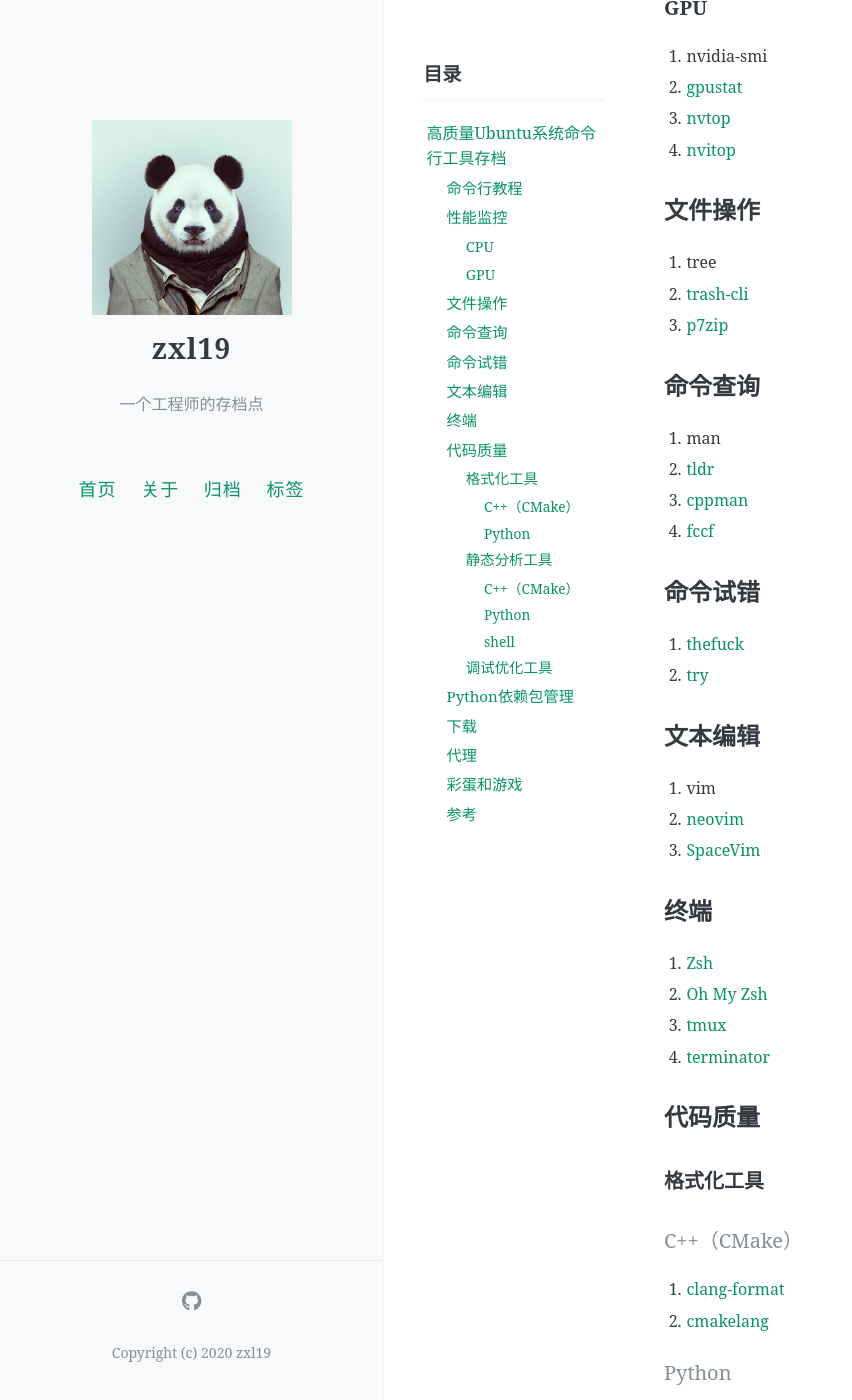
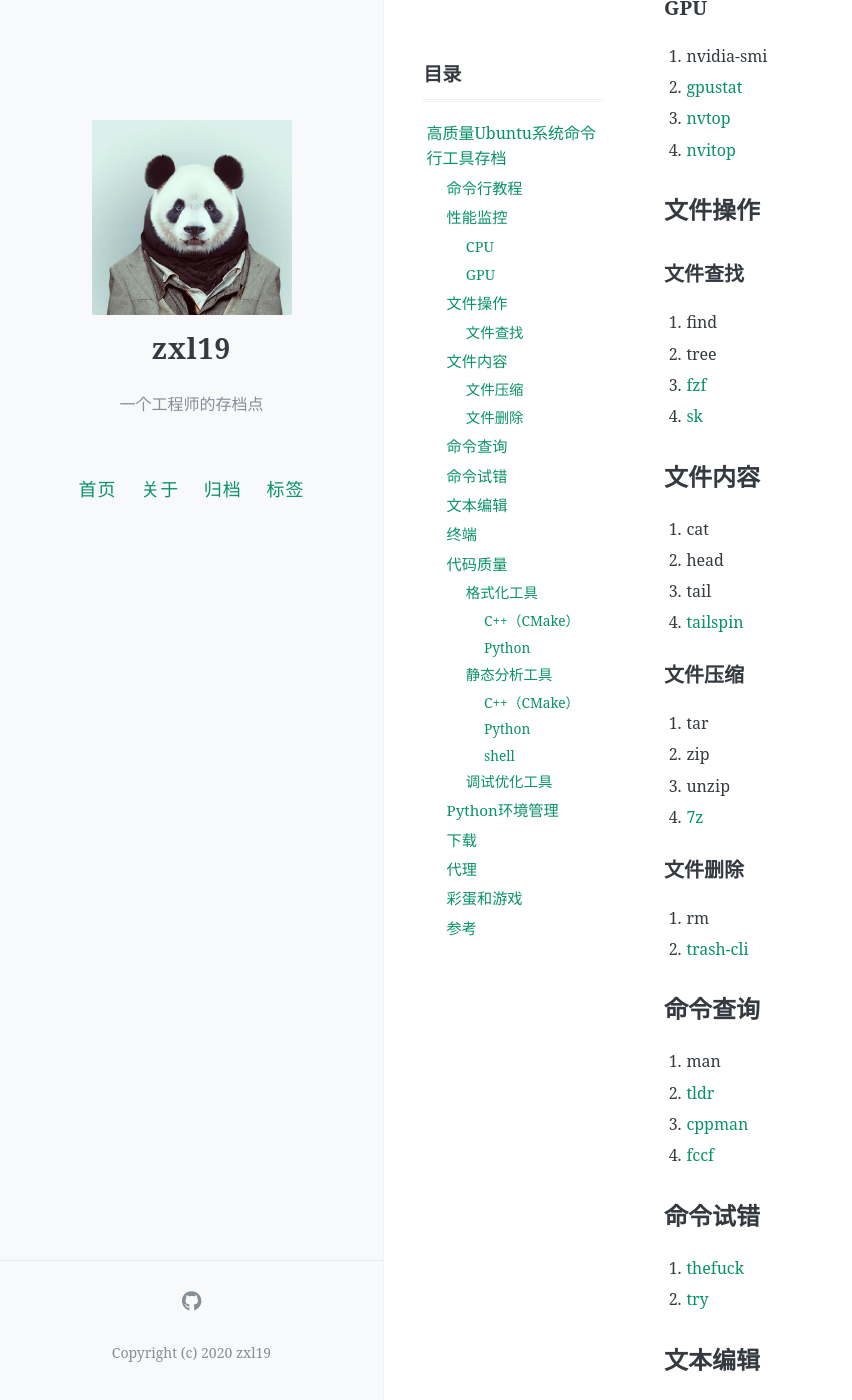
Before and after one commit to zxl19/zxl19.github.io, a Jekyll site: the page built from _posts/2021-10-11-terminal-tool.md, in a window 1280 px wide and 1400 px high, scrolled down 837 px. Shown: the whole window, without its empty margins (0-852 px from the left). Built offline with Jekyll 4.4.1, drawn with Linux system fonts in a browser that asks for light colours; comment, search, counter and statistics services are not loaded; some of the changed text lies outside the part shown.

Commit message:
Update Posts

```diff
--- a/_posts/2021-10-11-terminal-tool.md
+++ b/_posts/2021-10-11-terminal-tool.md
@@ -43,9 +43,31 @@ pinned: false
 
 ## 文件操作
 
-1. tree
+### 文件查找
+
+1. find
+2. tree
+3. [fzf](https://github.com/junegunn/fzf)
+4. [sk](https://github.com/lotabout/skim)
+
+## 文件内容
+
+1. cat
+2. head
+3. tail
+4. [tailspin](https://github.com/bensadeh/tailspin)
+
+### 文件压缩
+
+1. tar
+2. zip
+3. unzip
+4. [7z](https://www.7-zip.org/links.html)
+
+### 文件删除
+
+1. rm
 2. [trash-cli](https://github.com/andreafrancia/trash-cli)
-3. [p7zip](https://www.7-zip.org/links.html)
 
 ## 命令查询
 
@@ -112,15 +134,16 @@ pinned: false
 
 ### 调试优化工具
 
-1. gdb
-2. valgrind
-3. [brendangregg/FlameGraph](https://github.com/brendangregg/FlameGraph)
+1. [gdb](https://sourceware.org/gdb/)
+2. [valgrind](https://valgrind.org)
+3. [flamegraph.pl](https://github.com/brendangregg/FlameGraph)
 
-## Python依赖包管理
+## Python环境管理
 
-1. [pipdeptree](https://github.com/tox-dev/pipdeptree)
+1. [pyenv](https://github.com/pyenv/pyenv)
 2. [poetry](https://github.com/python-poetry/poetry)
-3. [pigar](https://github.com/damnever/pigar)
+3. [pipdeptree](https://github.com/tox-dev/pipdeptree)
+4. [pigar](https://github.com/damnever/pigar)
 
 ## 下载
 
@@ -152,15 +175,16 @@ pinned: false
 6. [九张图一览Linux性能工具全景图-michaelli的文章-知乎](https://zhuanlan.zhihu.com/p/590821534)
 7. [【工具篇】如何优雅地监控显卡(GPU)使用情况？-聚丙烯酰胺的文章-知乎](https://zhuanlan.zhihu.com/p/577533593)
 8. [nvitop: 史上最强GPU性能实时监测工具-AGI之心的文章-知乎](https://zhuanlan.zhihu.com/p/614024375)
-9. [Trash-Cli：Linux上的命令行回收站工具-Linux中国的文章-知乎](https://zhuanlan.zhihu.com/p/44948578)
-10. [一句f**k代码自动纠错，美女程序员教你建一个狂拽酷炫的终端-量子位的文章-知乎](https://zhuanlan.zhihu.com/p/87694586)
-11. [为什么说zsh是shell中的极品？-韦易笑的回答-知乎](https://www.zhihu.com/question/21418449/answer/300879747)
-12. [Oh My Zsh-简书](https://www.jianshu.com/p/b8a80dd59414)
-13. [Oh My Zsh-博客园](https://www.cnblogs.com/lcgbk/p/13255836.html)
-14. [五彩斑斓的Black——Python代码格式化工具-muzing的文章-知乎](https://zhuanlan.zhihu.com/p/418458450)
-15. [Static program analysis-Wikipedia](https://en.wikipedia.org/wiki/Static_program_analysis)
-16. [Lint (software)-Wikipedia](https://en.wikipedia.org/wiki/Lint_(software))
-17. [Clang Static Analyzer](https://clang-analyzer.llvm.org)
-18. [CodeChecker: running the analyzer from the command line](https://clang-analyzer.llvm.org/codechecker.html)
-19. [Ubuntu下实现命令行走代理/终端走代理的方法-lyh458的文章-知乎](https://zhuanlan.zhihu.com/p/377550825)
-20. [40个超有趣的Linux命令行彩蛋和游戏-张子豪的文章-知乎](https://zhuanlan.zhihu.com/p/51904179)
+9. [如何在Ubuntu和其他Linux发行版上使用7Zip-Linux中国的文章-知乎](https://zhuanlan.zhihu.com/p/65791205)
+10. [Trash-Cli：Linux上的命令行回收站工具-Linux中国的文章-知乎](https://zhuanlan.zhihu.com/p/44948578)
+11. [一句f**k代码自动纠错，美女程序员教你建一个狂拽酷炫的终端-量子位的文章-知乎](https://zhuanlan.zhihu.com/p/87694586)
+12. [为什么说zsh是shell中的极品？-韦易笑的回答-知乎](https://www.zhihu.com/question/21418449/answer/300879747)
+13. [Oh My Zsh-简书](https://www.jianshu.com/p/b8a80dd59414)
+14. [Oh My Zsh-博客园](https://www.cnblogs.com/lcgbk/p/13255836.html)
+15. [五彩斑斓的Black——Python代码格式化工具-muzing的文章-知乎](https://zhuanlan.zhihu.com/p/418458450)
+16. [Static program analysis-Wikipedia](https://en.wikipedia.org/wiki/Static_program_analysis)
+17. [Lint (software)-Wikipedia](https://en.wikipedia.org/wiki/Lint_(software))
+18. [Clang Static Analyzer](https://clang-analyzer.llvm.org)
+19. [CodeChecker: running the analyzer from the command line](https://clang-analyzer.llvm.org/codechecker.html)
+20. [Ubuntu下实现命令行走代理/终端走代理的方法-lyh458的文章-知乎](https://zhuanlan.zhihu.com/p/377550825)
+21. [40个超有趣的Linux命令行彩蛋和游戏-张子豪的文章-知乎](https://zhuanlan.zhihu.com/p/51904179)
```
Also changed, not shown: _posts/2021-05-25-slam-tool.md (+1 -0 lines), _posts/2022-10-11-slam-material.md (+8 -5 lines).
